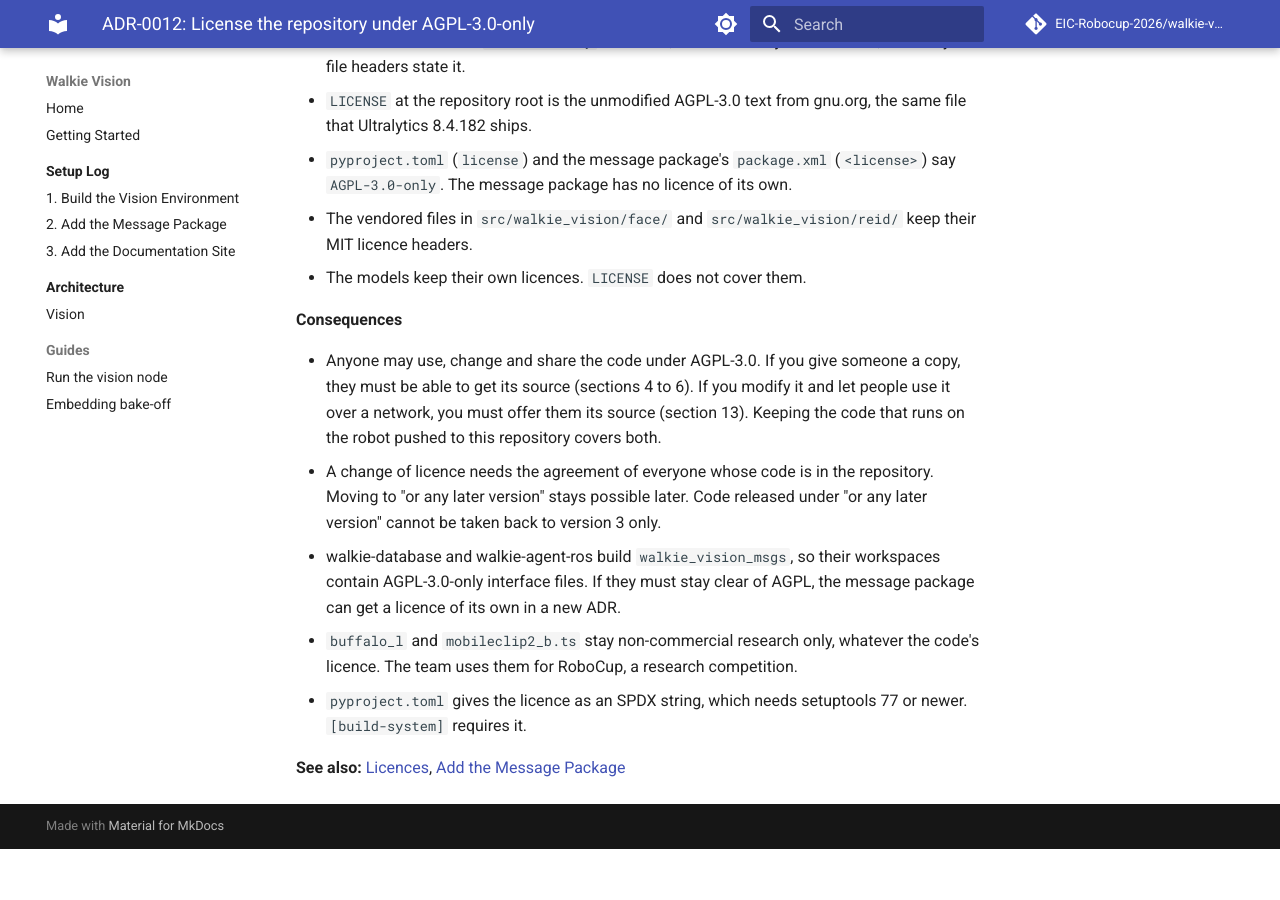
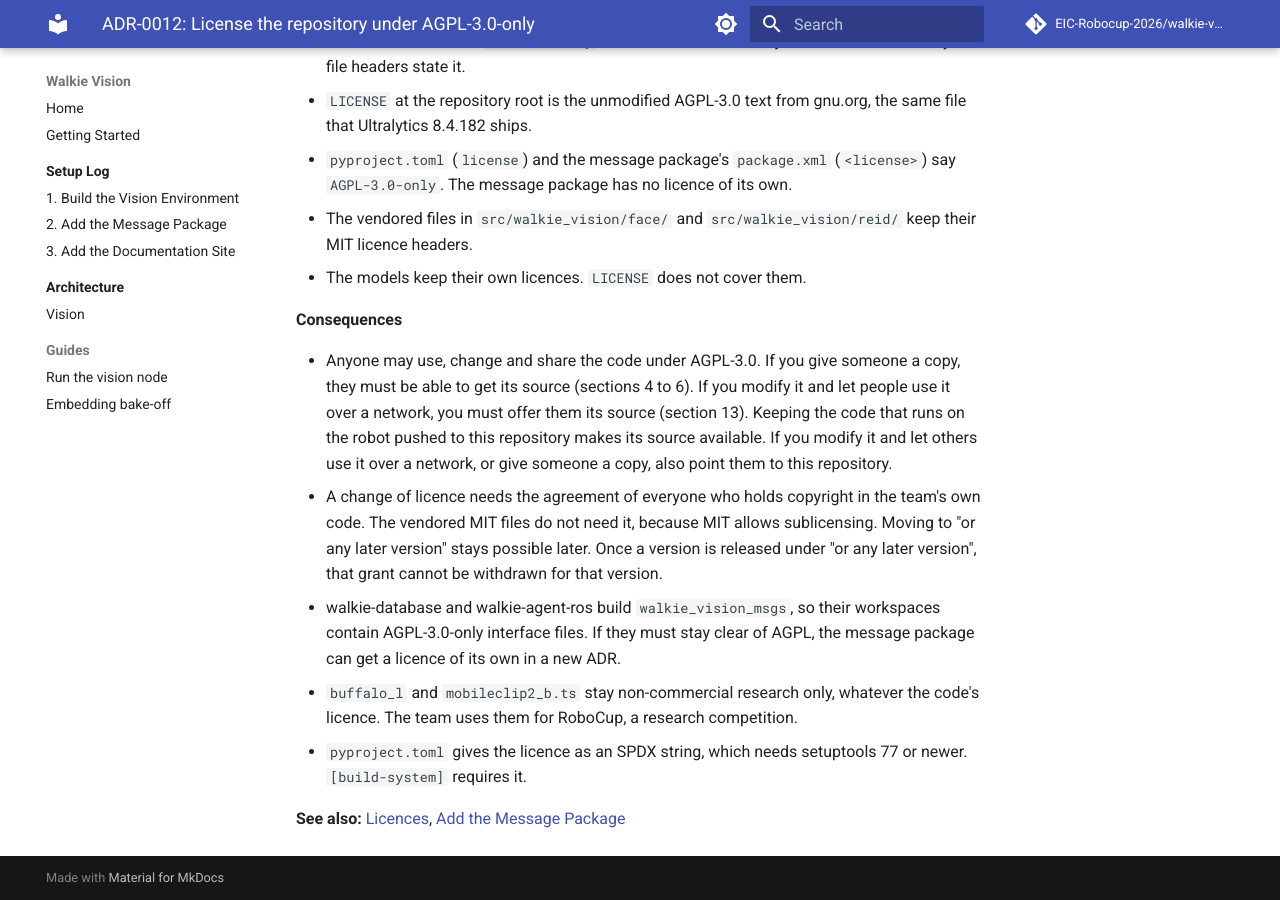
Before and after one commit to EIC-Robocup-2026/walkie-vision, an MkDocs documentation site: the page built from docs/architecture/decisions/0012-license-agpl-3-0-only.md, in a window 1280 px wide and 900 px high, scrolled down 839 px. Built offline with MkDocs 1.6.1 and Material for MkDocs 9.7.7, drawn with Linux system fonts in a browser that asks for light colours; comment, search, counter and statistics services are not loaded; before the commit the page ends 1688 px from its top, so only the background shows below that.

Commit message:
docs: correct the licence notes on scope, source offers and relicensing
Follow-up to f94f5c9 after its review. The licence and the decision in
ADR-0012 are unchanged.

- The Licences section and ADR-0012 said that keeping the robot's code
  pushed to this public repository covers AGPL sections 4 to 6 and 13. A
  push makes the source available, but section 13 needs an offer to the
  people who use a modified version over a network, and section 6 needs
  directions that come with a copy. Both places now say to point those
  people to this repository.
- README and the Licences section said "the code in this repository". They
  now say that everything in it, code and documentation, is AGPL-3.0-only,
  except the vendored MIT files.
- ADR-0012 said a change of licence needs everyone whose code is in the
  repository. Only the holders of copyright in the team's own code are
  needed, because the vendored MIT files allow sublicensing. It also said
  code released under "or any later version" cannot go back to version 3
  only. What cannot be withdrawn is the grant on a released version.

```diff
--- a/docs/architecture/decisions/0012-license-agpl-3-0-only.md
+++ b/docs/architecture/decisions/0012-license-agpl-3-0-only.md
@@ -46,11 +46,14 @@ workspaces ([ADR-0003](/architecture/decisions/0003-messages-in-this-repository.
   someone a copy, they must be able to get its source (sections 4 to 6). If
   you modify it and let people use it over a network, you must offer them
   its source (section 13). Keeping the code that runs on the robot pushed
-  to this repository covers both.
-- A change of licence needs the agreement of everyone whose code is in the
-  repository. Moving to "or any later version" stays possible later. Code
-  released under "or any later version" cannot be taken back to version 3
-  only.
+  to this repository makes its source available. If you modify it and let
+  others use it over a network, or give someone a copy, also point them to
+  this repository.
+- A change of licence needs the agreement of everyone who holds copyright
+  in the team's own code. The vendored MIT files do not need it, because
+  MIT allows sublicensing. Moving to "or any later version" stays possible
+  later. Once a version is released under "or any later version", that
+  grant cannot be withdrawn for that version.
 - walkie-database and walkie-agent-ros build `walkie_vision_msgs`, so their
   workspaces contain AGPL-3.0-only interface files. If they must stay clear
   of AGPL, the message package can get a licence of its own in a new ADR.
--- a/docs/setup/01-vision-environment.md
+++ b/docs/setup/01-vision-environment.md
@@ -401,9 +401,10 @@ sizes. Measure again on the robot's GPU before choosing a precision.
 
 ## Licences
 
-The code in this repository is licensed under the GNU Affero General Public
-License, version 3 only (`AGPL-3.0-only`). The text is in `LICENSE` at the
-repository root. The team chose AGPL-3.0 on 2026-10-28 to match Ultralytics,
+Everything in this repository, code and documentation, is licensed under the
+GNU Affero General Public License, version 3 only (`AGPL-3.0-only`), except
+the vendored MIT files below. The text is in `LICENSE` at the repository
+root. The team chose AGPL-3.0 on 2026-10-28 to match Ultralytics,
 which the vision node depends on. Why AGPL-3.0, and why version 3 only:
 [ADR-0012](../architecture/decisions/0012-license-agpl-3-0-only.md).
 
@@ -436,7 +437,8 @@ AGPL-3.0 has two source rules. Section 13: if you modify an AGPL program and
 let people use it over a network, you must offer them its source. Sections 4
 to 6: if you give someone a copy, they must be able to get its source.
 Keeping the code that runs on the robot pushed to this public repository
-covers both.
+makes its source available. If you modify it and let others use it over a
+network, or give someone a copy, also point them to this repository.
 
 ## On the robot
 
```
Also changed, not shown: README.md (+4 -2 lines).
